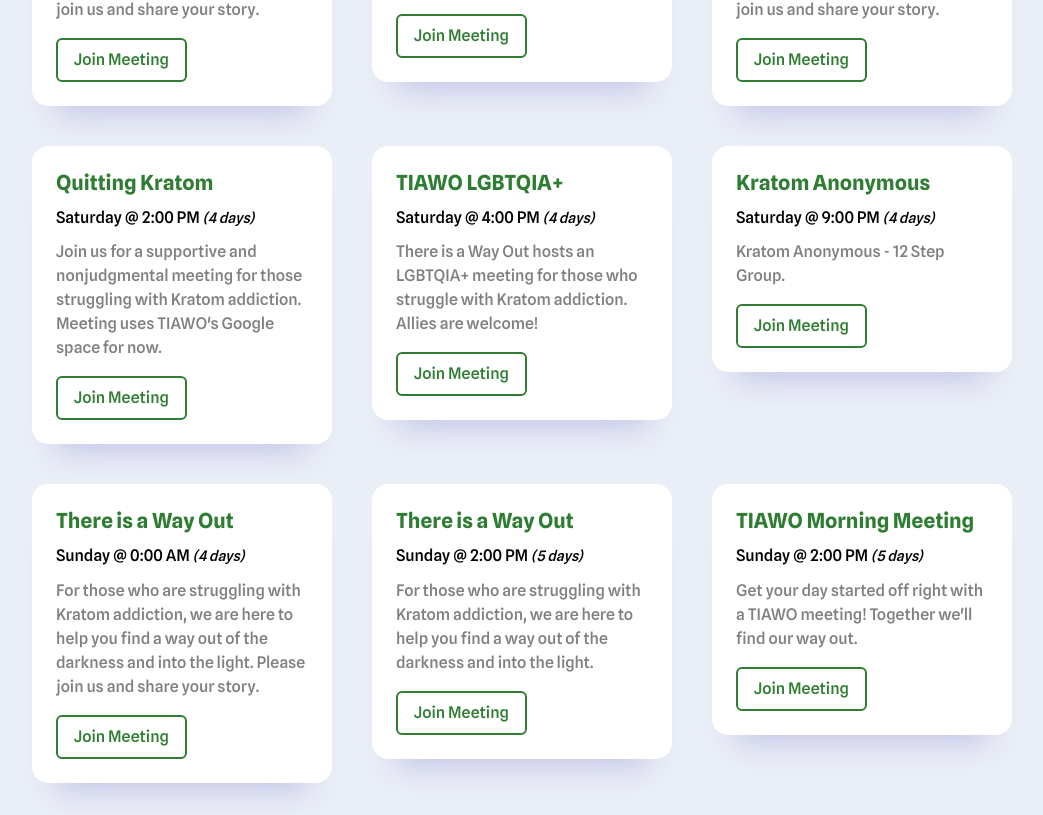
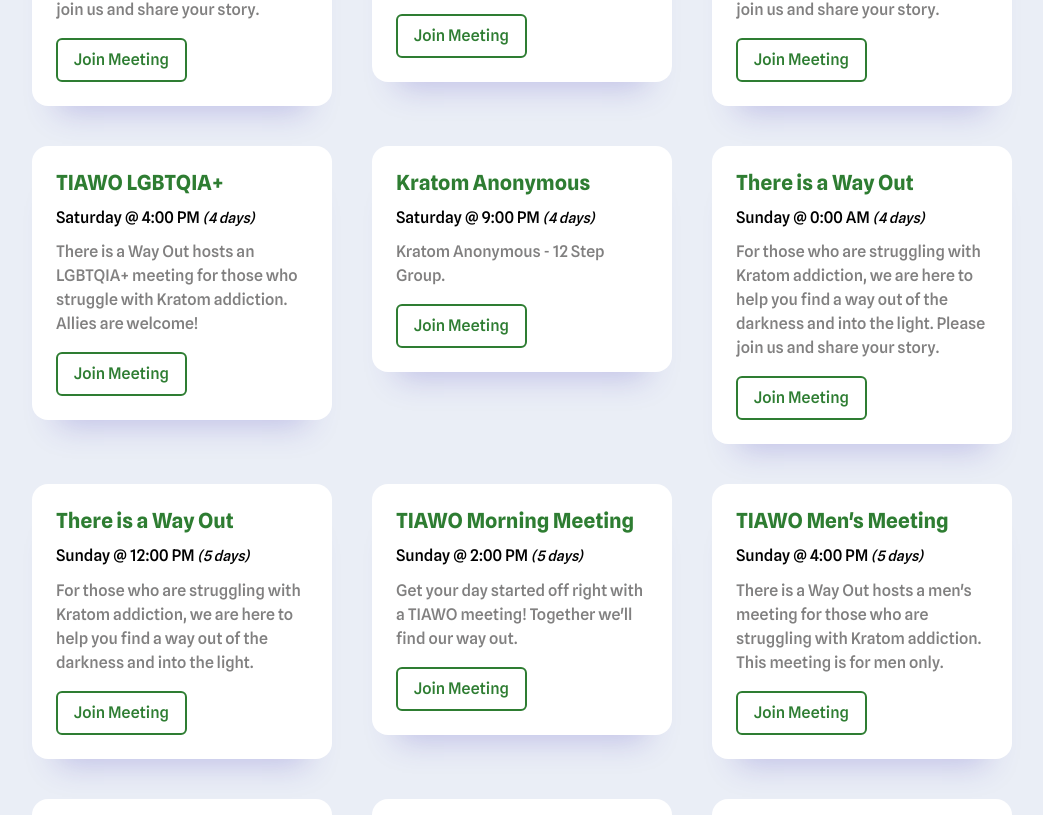
Before and after one commit to mclifford82/nextanon, a React (Create React App) app: page / in a window 1280 px wide. Shown: the part 1705-2520 px from the top of the page, without its empty margins (118-1161 px from the left). Built offline with nearby package versions, Linux system fonts and the light colour scheme.

Commit message:
More calendar updates

```diff
--- a/public/data_utc.json
+++ b/public/data_utc.json
@@ -36,7 +36,7 @@
         "meeting_service_code": "nje-jmni-hhb",
         "meeting_pw": "None",
         "meeting_day": 6,
-        "meeting_time_hour": 14,
+        "meeting_time_hour": 12,
         "meeting_time_minute": 0,
         "meeting_tz": "UTC",
         "meeting_notes": "For those who are struggling with Kratom addiction, we are here to help you find a way out of the darkness and into the light. Please join us and share your story."
@@ -95,20 +95,6 @@
         "meeting_time_minute": 0,
         "meeting_tz": "UTC",
         "meeting_notes": "Join the Dopey Nation on the road to Kratom sobriety. Be aware that this meeting usually has a lot of non-Kratom participants. For an all Kratom meeting, go on Sunday."
-    },
-    {
-        "id": 9,
-        "name": "Quitting Kratom",
-        "meeting_type": "Kratom",
-        "meeting_link": "https://meet.google.com/nje-jmni-hhb",
-        "meeting_service": "Google Meet",
-        "meeting_service_code": "rcq-rote-kmg",
-        "meeting_pw": "None",
-        "meeting_day": 6,
-        "meeting_time_hour": 14,
-        "meeting_time_minute": 0,
-        "meeting_tz": "UTC",
-        "meeting_notes": "Join us for a supportive and nonjudgmental meeting for those struggling with Kratom addiction. Meeting uses TIAWO's Google space for now."
     },
     {
         "id": 32,
@@ -393,7 +379,7 @@
         "meeting_service_code": "nje-jmni-hhb",
         "meeting_pw": "None",
         "meeting_day": 7,
-        "meeting_time_hour": 14,
+        "meeting_time_hour": 12,
         "meeting_time_minute": 0,
         "meeting_tz": "UTC",
         "meeting_notes": "For those who are struggling with Kratom addiction, we are here to help you find a way out of the darkness and into the light."
--- a/src/App.js
+++ b/src/App.js
@@ -56,7 +56,7 @@
       </div>
 
       <p className="lastupdated">
-        Data last updated 6/8/2025 ☀️<br />
+        Data last updated 6/27/2025 ☀️<br />
         <img src={process.env.PUBLIC_URL + '/yosh.png'} alt="Yoshi the Nerd" />
       </p>
 
```
Also changed, not shown: public/old_meetings.json (added, +16 -0 lines).
